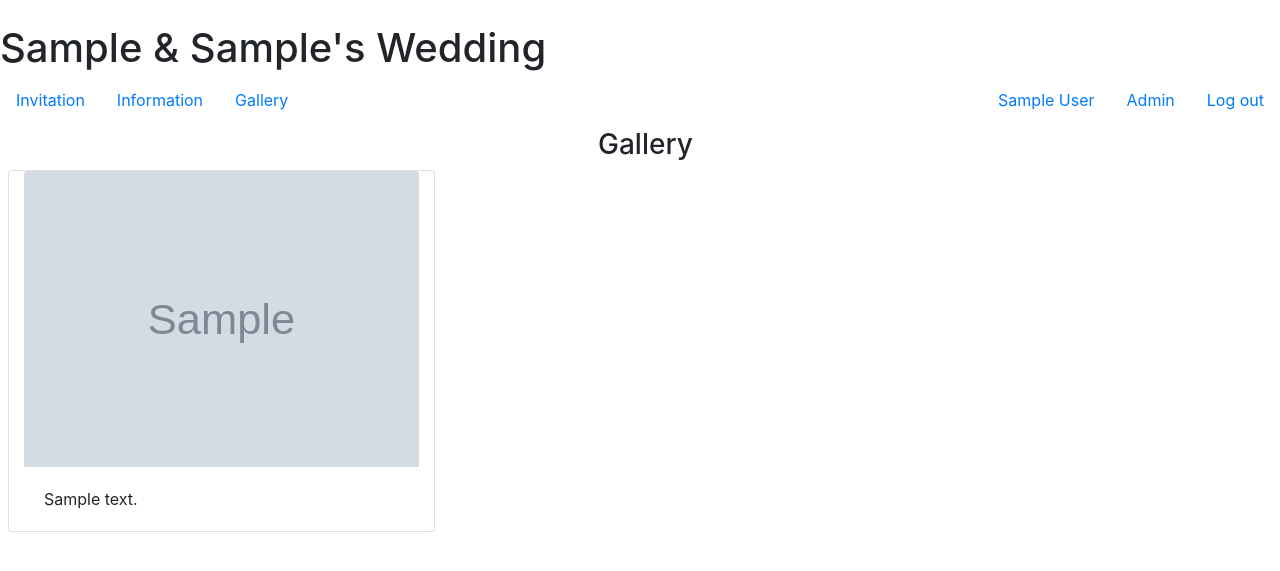
After one commit to AlyshaJohnson/wedding-invites, a Django app: page /gallery/ in a window 1280 px wide. The commit adds this page. Shown: the top 571 px of the page. Run offline with Django 3.2, Linux system fonts and the light colour scheme; a user stored in the database is signed in; tables that the repository leaves empty hold one stand-in row (values such as "Sample post"); grey boxes marked "Sample" are stand-in pictures; parts of the project's set-up code (start-up, migrations or seed data) failed here and were passed over; some libraries are stand-ins or nearby versions.

Commit message:
create gallery.html structure

```diff
--- a/invite/views.py
+++ b/invite/views.py
@@ -1,6 +1,6 @@
 from django.shortcuts import render, redirect, get_object_or_404
 from .forms import NewUserForm, RSVP_form
-from .models import Guest, Wedding, Food, Hotel
+from . import models
 from django.contrib.auth.models import User
 from django.contrib.auth import login, authenticate, logout
 from django.contrib import messages
@@ -86,8 +86,8 @@ def password_reset_request(request):
 
 @login_required(login_url='/')
 def get_invite(request):
-    guest = Guest.objects.filter(user_id=request.user.id).first()
-    wedding = Wedding.objects.filter(active=True).first()
+    guest = models.Guest.objects.filter(user_id=request.user.id).first()
+    wedding = models.Wedding.objects.filter(active=True).first()
     if request.method == 'POST':
         form = RSVPForm(request.POST)
         if form.is_valid():
@@ -104,10 +104,10 @@ def get_invite(request):
 
 @login_required(login_url='/')
 def get_info(request):
-    guest = Guest.objects.filter(user_id=request.user.id).first()
-    wedding = Wedding.objects.filter(active=True).first()
-    food = Food.objects.filter(guest_id=request.user.id).first()
-    hotel = Hotel.objects.all()
+    guest = models.Guest.objects.filter(user_id=request.user.id).first()
+    wedding = models.Wedding.objects.filter(active=True).first()
+    food = models.Food.objects.filter(guest_id=request.user.id).first()
+    hotel = models.Hotel.objects.all()
     context = {
         'guest': guest,
         'wedding': wedding,
@@ -115,3 +115,14 @@ def get_info(request):
         'hotel': hotel,
     }
     return render(request, 'invite/info.html', context)
+
+
+@login_required(login_url='/')
+def get_gallery(request):
+    wedding = models.Wedding.objects.filter(active=True).first()
+    images = models.Image.objects.all()
+    context = {
+        'wedding': wedding,
+        'images': images
+    }
+    return render(request, 'invite/gallery.html', context)
--- a/templates/invite/base.html
+++ b/templates/invite/base.html
@@ -33,7 +33,7 @@
                             <a class="nav-link" href="/info/">Information</a>
                         </li>
                         <li class="nav-item">
-                            <a class="nav-link" href="#">Gallery</a>
+                            <a class="nav-link" href="/gallery/">Gallery</a>
                         </li>
                     </ul>
                 </nav>
--- /dev/null
+++ b/templates/invite/gallery.html
@@ -0,0 +1,21 @@
+{% extends "invite/base.html" %}
+
+{% block content %}
+
+<div class="container-fluid m-2">
+    <div class="mx-auto" style="width: 100px;">
+        <h3>Gallery</h3>
+    </div>
+    <div class="row">
+        {% for image in images %}
+        <div class="col-md-6 col-lg-4 card" style="width: 18rem;">
+            <img src="{{ image.file }}" class="card-img-top" alt="...">
+            <div class="card-body">
+                <p class="card-text">{{ image.description }}</p>
+            </div>
+        </div>
+        {% endfor %}
+    </div>
+</div>
+
+{% endblock %}
--- a/wedding_invite/urls.py
+++ b/wedding_invite/urls.py
@@ -30,4 +30,5 @@ urlpatterns = [
     path('reset/done/', auth_views.PasswordResetCompleteView.as_view(template_name='invite/password/password_reset_complete.html'), name='password_reset_complete'),  # noqa
     path('password_reset', views.password_reset_request, name='password_reset'),  # noqa
     path('info/', views.get_info, name='get_info'),
+    path('gallery/', views.get_gallery, name='get_gallery')
 ]
```
